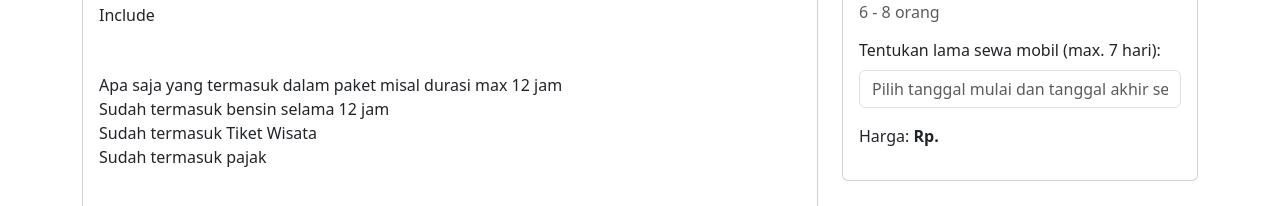
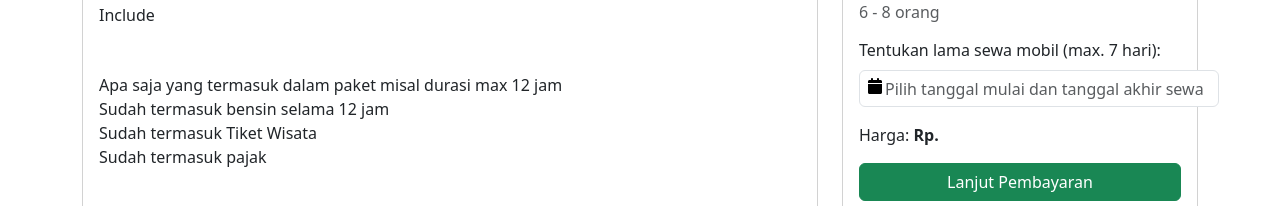
Before and after one commit to HarisMI40/fer-rental-mobil-public, a React (Vite) app: page /detail-mobil/1 in a window 1280 px wide. Shown: the part 594-800 px from the top of the page. Built offline with nearby package versions, Linux system fonts and the light colour scheme; no server answers.

Commit message:
add button lanjut pembayaran

```diff
--- a/src/pages/DetailMobil/DetailMobil.jsx
+++ b/src/pages/DetailMobil/DetailMobil.jsx
@@ -10,11 +10,19 @@ import { useParams, useSearchParams } from "react-router-dom";
 import DatePicker from "react-datepicker";
 import "react-datepicker/dist/react-datepicker.css";
 import { addDays } from "date-fns";
+import { Button } from "react-bootstrap";
 
 const DetailMobil = () => {
   const [mobil, setMobil] = useState({});
   const { idCar } = useParams();
-  const [selectedDate, setSelectedDate] = useState(null);
+  const [startDate, setStartDate] = useState(null);
+  const [endDate, setEndDate] = useState(null);
+
+  const OnChange = (dates) => {
+    const [start, end] = dates;
+    setStartDate(start);
+    setEndDate(end);
+  };
 
   useEffect(() => {
     const getData = async () => {
@@ -54,20 +62,56 @@ const DetailMobil = () => {
                     <label className="mb-2">
                       Tentukan lama sewa mobil (max. 7 hari):
                     </label>
+
                     <DatePicker
-                      selected={selectedDate}
-                      onChange={(date) => setSelectedDate(date)}
+                      showIcon
+                      popperClassName={style.popCon}
+                      selected={startDate}
+                      onChange={OnChange}
+                      startDate={startDate}
+                      endDate={endDate}
+                      selectsRange
                       className="form-control"
                       placeholderText="Pilih tanggal mulai dan tanggal akhir sewa"
-                      dateFormat="dd/MM/yyyy"
+                      dateFormat="dd/MM/yyyy" // Set the date format
                       maxDate={addDays(new Date(), 7)}
-                      wrapperClassName="w-100"
+                      wrapperClassName={style.datePicker}
                       isClearable
+                      showMonthDropdown
+                      scrollableMonthYearDropdown
+                      dayClassName={(date) =>
+                        startDate &&
+                        endDate &&
+                        date >= startDate &&
+                        date <= endDate &&
+                        !(
+                          date.toISOString().slice(0, 10) ===
+                          startDate?.toISOString().slice(0, 10)
+                        ) &&
+                        !(
+                          date.toISOString().slice(0, 10) ===
+                          endDate?.toISOString().slice(0, 10)
+                        )
+                          ? style.selectedRange
+                          : date.toISOString().slice(0, 10) ===
+                            startDate?.toISOString().slice(0, 10)
+                          ? `${style.selectedStart} ${style.roundedCircle} ${style.roundedCircle} `
+                          : date.toISOString().slice(0, 10) ===
+                            endDate?.toISOString().slice(0, 10)
+                          ? `${style.selectedEnd} ${style.roundedCircle} ${style.roundedCircle}`
+                          : ""
+                      }
                     />
                   </div>
-
                   <div className="mb-3">
                     Harga: <span className="fw-bold">Rp. {mobil.price}</span>
+                  </div>
+                  <div>
+                    <div className="d-grid gap-2">
+                      <Button variant="success" size="md">
+                        Lanjut Pembayaran
+                      </Button>
+                    </div>
                   </div>
                 </div>
               </Card.Body>
--- a/src/pages/DetailMobil/DetailMobil.module.css
+++ b/src/pages/DetailMobil/DetailMobil.module.css
@@ -1,7 +1,42 @@
-.containerCardCariMobil{
-    position: relative;
-    top : -66px;
+.containerCardCariMobil {
+  position: relative;
+  top: -66px;
 }
+
+.formControl {
+  color: #5cb85f;
+}
+/* DetailMobil.module.css */
+.selectedRange {
+  background-color: #e8f6f1 !important;
+}
+
+.selectedStart {
+  background-color: #35b0a7 !important;
+  border-radius: 50%;
+}
+
+.selectedEnd {
+  background-color: #35b0a7 !important;
+  border-radius: 500%;
+}
+
+.roundedCircle {
+  border-radius: 100% !important;
+}
+
+.datePicker {
+  min-width: 360px;
+}
+
+.popCon {
+  min-width: 300px !important;
+}
+
+/* DetailMobil.module.css or global CSS */
+/* .date-picker-wrapper .react-datepicker__month-container {
+  min-width: 360px;
+} */
 
 /* .card img{
     height: 160px;
```
